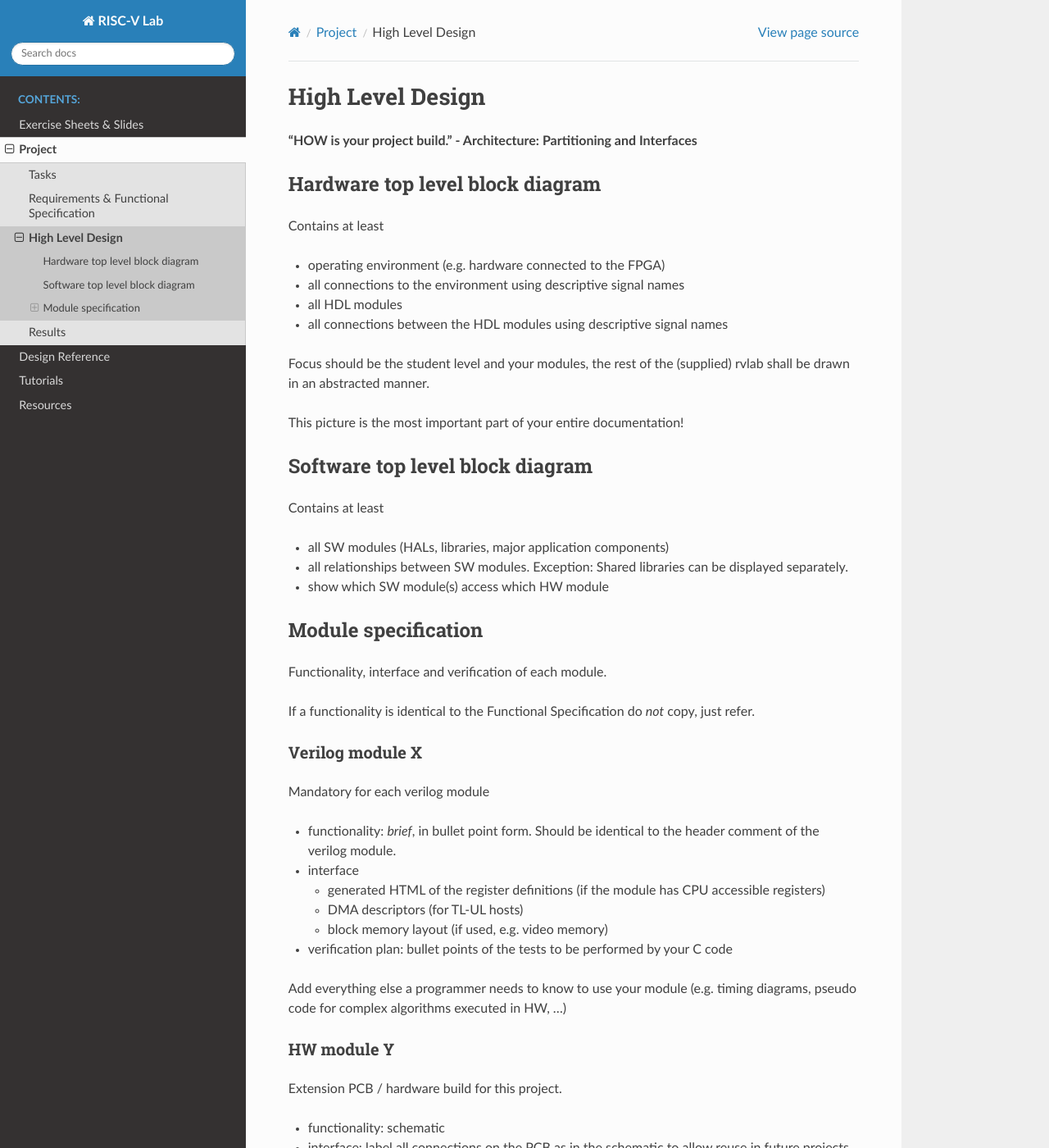
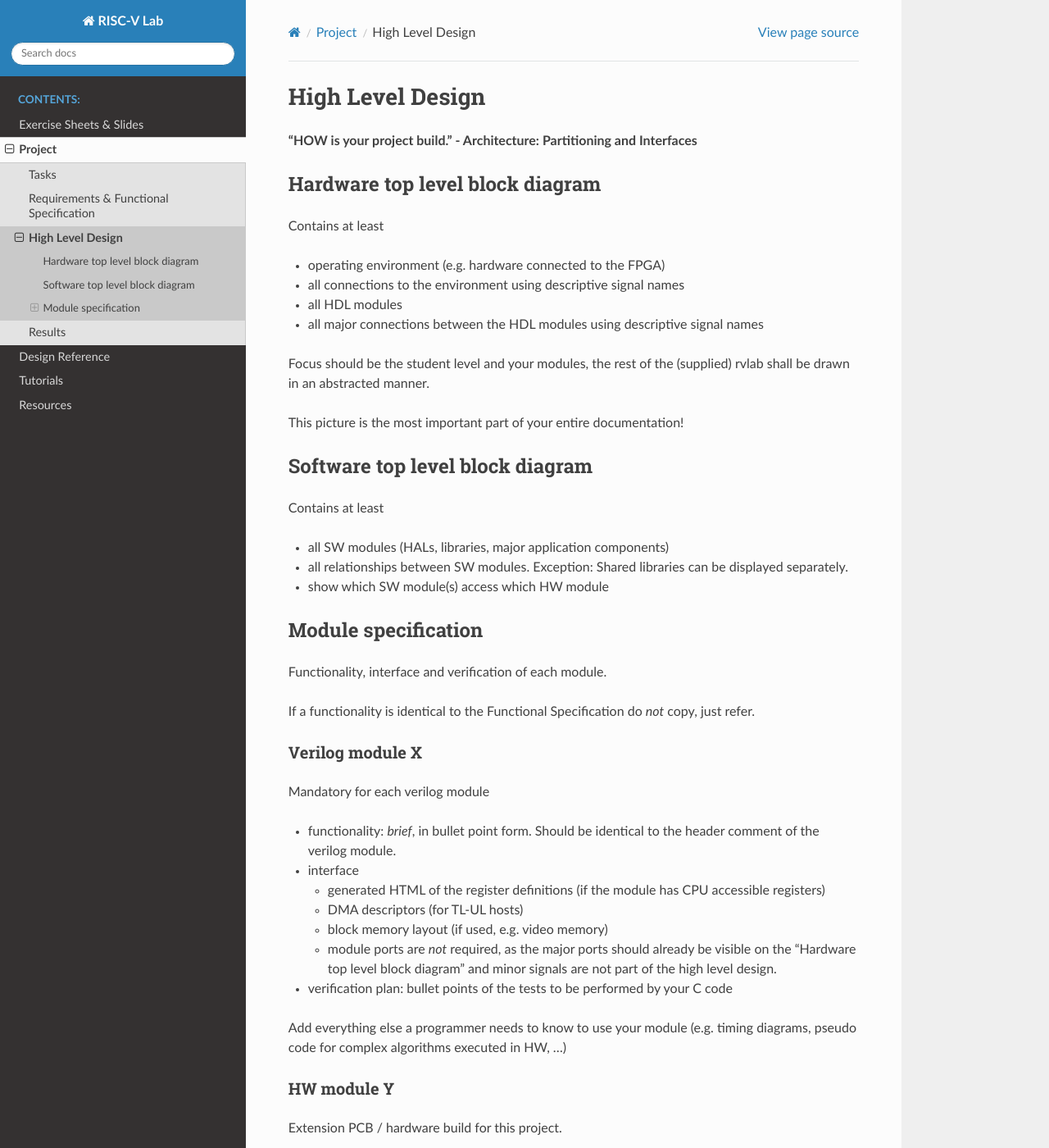
Before and after one commit to hejiepn/massive_parallel_fir_filter, a Sphinx documentation site: the page built from docs/project/high_level.rst, in a window 1280 px wide and 1400 px high. Shown: the whole window at 82% size. Built offline with Sphinx 7.4.7 and the Read the Docs theme 2.0.0, drawn with Linux system fonts in a browser that asks for light colours.

Commit message:
detailed project deliverables and HLD

```diff
--- a/docs/project/high_level.rst
+++ b/docs/project/high_level.rst
@@ -13,7 +13,7 @@
 * operating environment (e.g. hardware connected to the FPGA)
 * all connections to the environment using descriptive signal names
 * all HDL modules
-* all connections between the HDL modules using descriptive signal names
+* all major connections between the HDL modules using descriptive signal names
 
 Focus should be the student level and your modules, the rest of the (supplied) rvlab shall be drawn in an abstracted manner.
 
@@ -47,6 +47,7 @@
   * generated HTML of the register definitions (if the module has CPU accessible registers)
   * DMA descriptors (for TL-UL hosts)
   * block memory layout (if used, e.g. video memory)
+  * module ports are *not* required, as the major ports should already be visible on the "Hardware top level block diagram" and minor signals are not part of the high level design.
 
 * verification plan: bullet points of the tests to be performed by your C code
 
--- a/docs/project/tasks.rst
+++ b/docs/project/tasks.rst
@@ -94,4 +94,6 @@
 
     #. for 7: slides & video of the final presentation (one week before final presentation)
 
-    #. project itself & project documentation (git pull request)
+    #. project documentation: "Requirements and functional specification" and "High level design" chapter from above plus results chapter.
+
+    #. project itself (as zip/tar.gz archive): Please run flow --clean and remove the .git (and .vscode) directotries before creating the archive. The archive should also include the slides of the mid term & final presentations & project documentation (pdfs only, no videos)
```
Also changed, not shown: docs/exercises/ex6_slides.md (+9 -3 lines).
